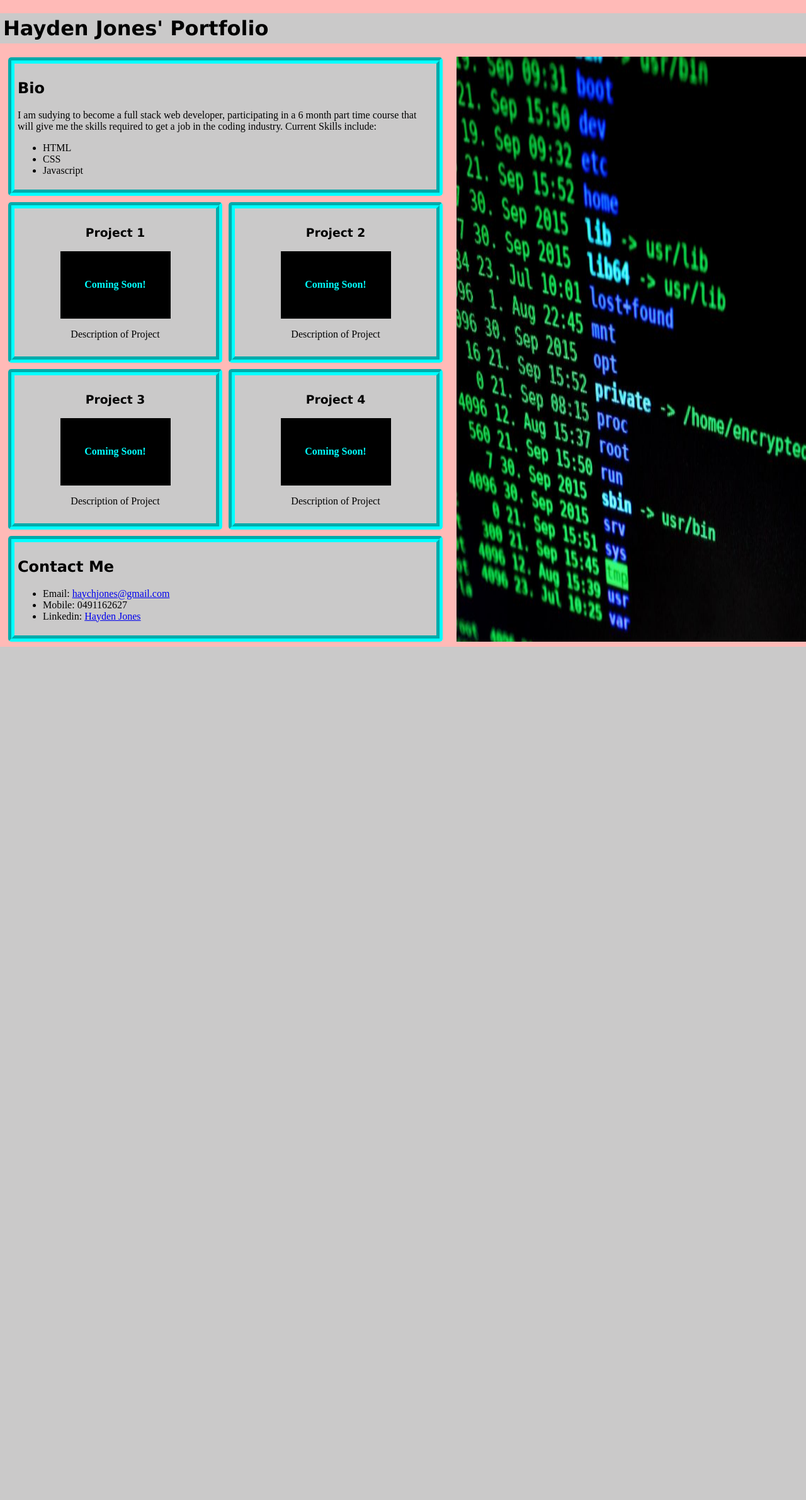
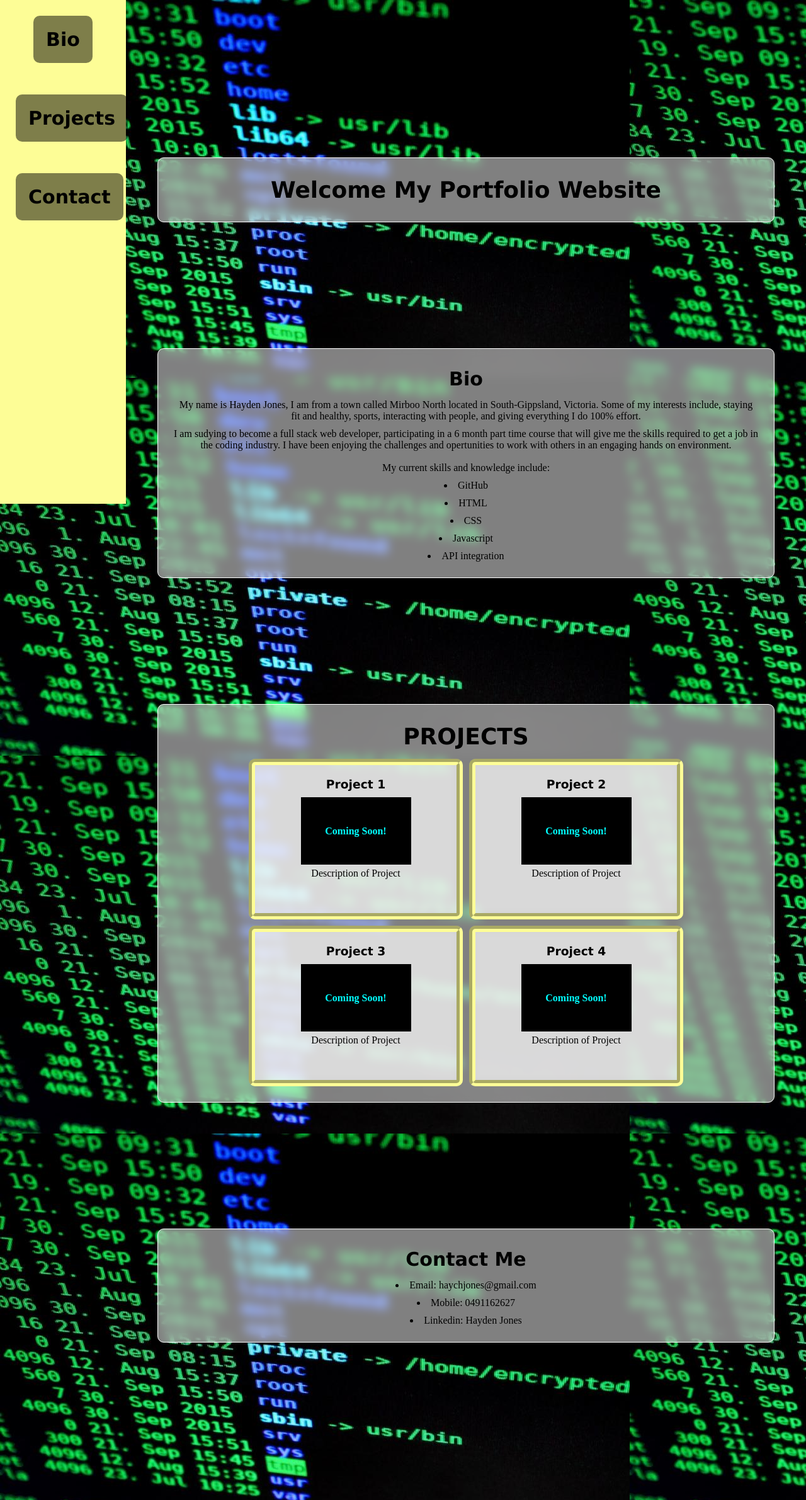
Before and after one commit to Hayden-code/Hayden-Code-Portfolio, a PHP site: page / in a window 1280 px wide. Shown: the whole page at 63% size. Before the commit the page ends 1027 px from the top, so only its background shows below. Run offline with PHP 8.4, Linux system fonts and the light colour scheme.

Commit message:
website styling impovements

```diff
--- a/index.html
+++ b/index.html
@@ -8,44 +8,74 @@
     <link rel="stylesheet" href="stylesheet.css" />
   </head>
   <body>
-    <header>
-      <h1 class="title">Hayden Jones' Portfolio</h1>
-    </header>
-    <div class="margin">
-      <section class="Box">
+    <nav>
+      <ul>
+        <li>
+         <button class="navBtn"><a href="#bio"><h2>Bio</h2></a>
+        </li>
+        <li>
+          <button class="navBtn"><a href="#projects"><h2>Projects</h2></a>
+        </li>
+        <li>
+          <button class="navBtn"><a href="#contact"><h2>Contact</h2></a>
+        </li>
+      </ul>
+    </nav>
+    <div id="content">
+      <div>
+        <h1>
+          Welcome My Portfolio Website
+        </h1>
+      </div>
+      <div id="bio">
         <h2>Bio</h2>
+        <p>
+          My name is Hayden Jones, I am from a town called Mirboo North located
+          in South-Gippsland, Victoria. Some of my interests include, staying
+          fit and healthy, sports, interacting with people, and giving everything
+          I do 100% effort.
+        </p>
         <p>
           I am sudying to become a full stack web developer, participating in a
           6 month part time course that will give me the skills required to get
-          a job in the coding industry. Current Skills include:
+          a job in the coding industry. I have been enjoying the challenges and
+          opertunities to work with others in an engaging hands on environment.
+          <br>
+          <br>
+          My current skills and knowledge include:
         </p>
         <ul>
+          <li>GitHub</li>
           <li>HTML</li>
           <li>CSS</li>
           <li>Javascript</li>
+          <li>API integration</li>
+
         </ul>
-      </section>
-      <section class="projectContainer">
-        <article class="project">
+      </div>
+      <div id="projects">
+        <h1>PROJECTS</h1>
+        <div class="projectContainer">
+          <div class="project">
             <h3>Project 1</h3>
             <!--Replace with project homepage screenshot-->
             <div class="comingSoon">Coming Soon!</div>
             <p>Description of Project</p>
-        </article>
+          </div>
 
-        <article class="project">
+          <div class="project">
             <h3>Project 2</h3>
             <!--Replace with project homepage screenshot-->
             <div class="comingSoon">Coming Soon!</div>
             <p>Description of Project</p>
-        </article>
+          </div>
 
-        <article class="project">
+          <div class="project">
             <h3>Project 3</h3>
             <!--Replace with project homepage screenshot-->
             <div class="comingSoon">Coming Soon!</div>
             <p>Description of Project</p>
-        </article>
+          </div>
 
           <article class="project">
             <h3>Project 4</h3>
@@ -53,12 +83,10 @@
             <div class="comingSoon">Coming Soon!</div>
             <p>Description of Project</p>
           </article>
-        <div class="imgBox">
-          <img src="terminal.jpg" alt="Terminal with code" />
         </div>
-      </section>
+      </div>
 
-      <section class="Box">
+      <div id="contact">
         <h2>Contact Me</h2>
         <ul>
           <li>
@@ -73,7 +101,7 @@
             >
           </li>
         </ul>
-      </section>
+      </div>
     </div>
   </body>
 </html>
--- a/stylesheet.css
+++ b/stylesheet.css
@@ -1,59 +1,117 @@
+/* Variables */
+
 :root {
-    --BKG-color: rgb(202, 201, 201);
-    --Border: aqua
+    --BKG-color: rgba(255, 255, 255, 0.5);
+    --BKG-color2: #FDFD96;
+    --Border: aqua;
+    --Radius: 10px;
+    --Content-margin: 200px 0px 200px 0px;
 }
+
+/* Universal selector */
 
 * {
     font-family: 'Times New Roman', Times, serif;
+    margin: 0px;
+    padding: 0px;
+}
+
+body {
+    background-image: url("terminal.jpg");
+    background-attachment: fixed;
 }
 
 h1, h2, h3 {
     font-family:'Lucida Sans', 'Lucida Sans Regular', 'Lucida Grande', 'Lucida Sans Unicode', Geneva, Verdana, sans-serif;
+    padding: 10px;
+}
+h1 {
+    font-size: 36px;
+    text-align: center;
+}
+h2 {
+    font-size: 30px;
+    text-align: center;
+}
+p {
+    text-align: center;
+    padding: 5px;
+}
+li {
+    padding: 5px;
+    list-style-position: inside;
+    text-align: center;
+}
+nav {
+    position: fixed;
+    background-color: var(--BKG-color2);
+    height: 100%;
+    width: 200px;
+}
+nav > ul {
+    list-style-type: none;
+}
+a {
+    color: black;
+    text-decoration: none;
+
+}
+a :visited {
+    color: black
 }
 
-body {
-    background-color: rgb(255,158,153,0.7);
-    margin: 0px;
+/* Navbar */
+
+.navBtn {
+    font-family: 'Lucida Sans', 'Lucida Sans Regular', 'Lucida Grande', 'Lucida Sans Unicode', Geneva, Verdana, sans-serif;
+    font-size: 30px;
+    background-color: rgba(0, 0, 0, 0.5);
+    border: unset;
+    padding: 10px;
+    margin: 20px;
+    border-radius: var(--Radius);
+
 }
 
-.title {
+/* Rest of the page */
+
+#content {
+    position: absolute;
+    padding: 50px;
+}
+#content > div {
     background-color: var(--BKG-color);
-    padding: 5px;
-    position: relative;
+    backdrop-filter: blur(8px);
+    -webkit-backdrop-filter: blur(8px);
+    border: 1px solid white;
+    border-radius: var(--Radius);
+    margin: var(--Content-margin);
+    max-width: 1000px;
+    padding: 20px;
 }
 
-.margin {
-    margin: 8px;
-    max-width: 720px;
-}
-
-.Box {
-    max-width:660px;
-    background-color: var(--BKG-color);
-    border: 10px groove var(--Border);
-    border-radius: 5px;
-    padding: 5px;
-    margin: 5px;
-}
+/* Projects div */
 
 .projectContainer {
     display: flex;
     flex: 1, 0, 150px;
     flex-wrap: wrap;
-
+    justify-content: center;
 }
 
 .project {
+    background-color: rgba(255, 255, 255, 0.4);
+    backdrop-filter: blur(8px);
+    -webkit-backdrop-filter: blur(8px);
     height: 215px;
     display: flex;
     flex-direction: column;
     flex: 2, 0 auto;
     padding: 10px;
-    border: 10px groove var(--Border);
-    background-color: var(--BKG-color);
+    border: 10px groove var(--BKG-color2);
     align-items: center;
     text-align: center;
-    border-radius: 5px;
+    border-radius: var(--Radius);
     margin: 5px;
 }
 
@@ -87,15 +145,17 @@ body {
     width: 100%;
     display: flex;
     flex: 0, 2, 50%;
-
 }
 
 @media (min-width: 1px) {
     .project {
         width: 100%;
     }
-    .terminal {
-        visibility: hidden;
+    #content {
+        left: 0px;
+    }
+    nav {
+        display: none;
     }
 }
 
@@ -114,7 +174,10 @@ body {
         transition-duration: .2s;
         transform: scale(1.75) ;
     }
-    .terminal {
-        visibility: visible;
+    #content {
+        left: 200px;
+    }
+    nav {
+        display: block;
     }
 }
```
Lines whose indentation alone changed are shown as unchanged.
